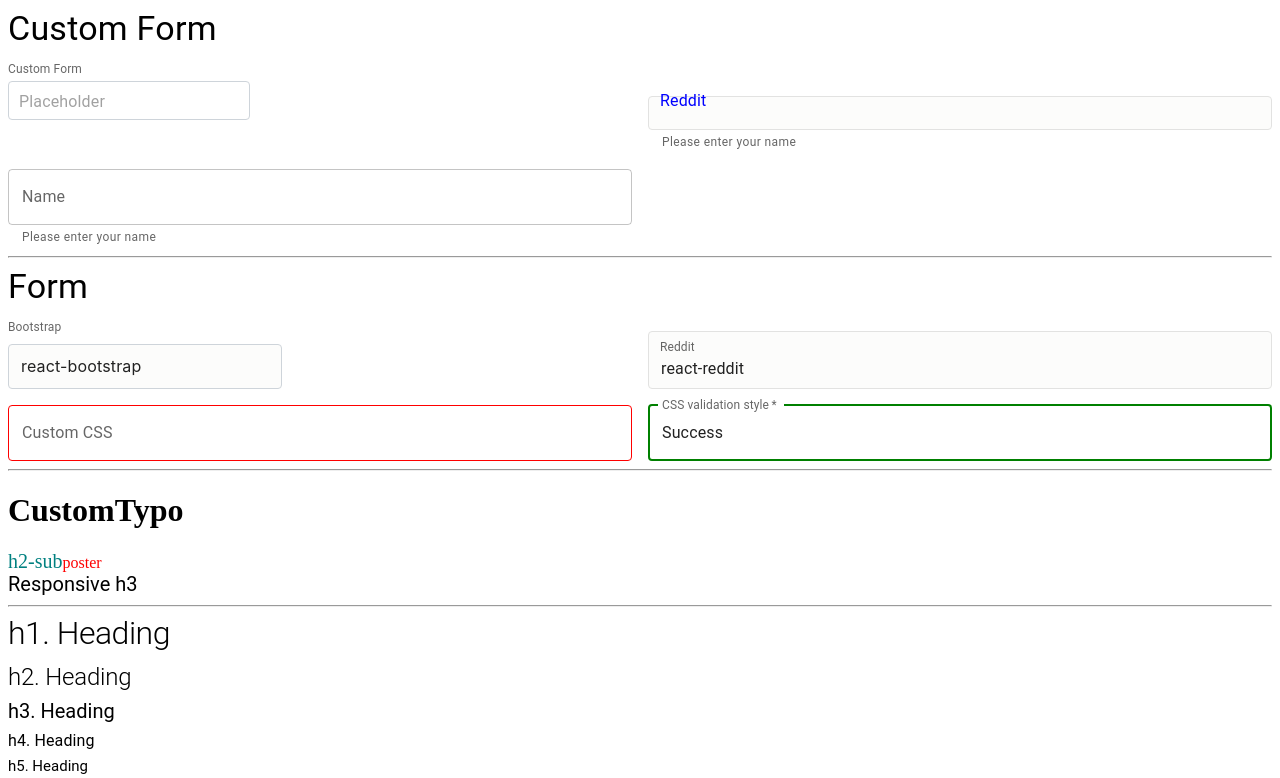
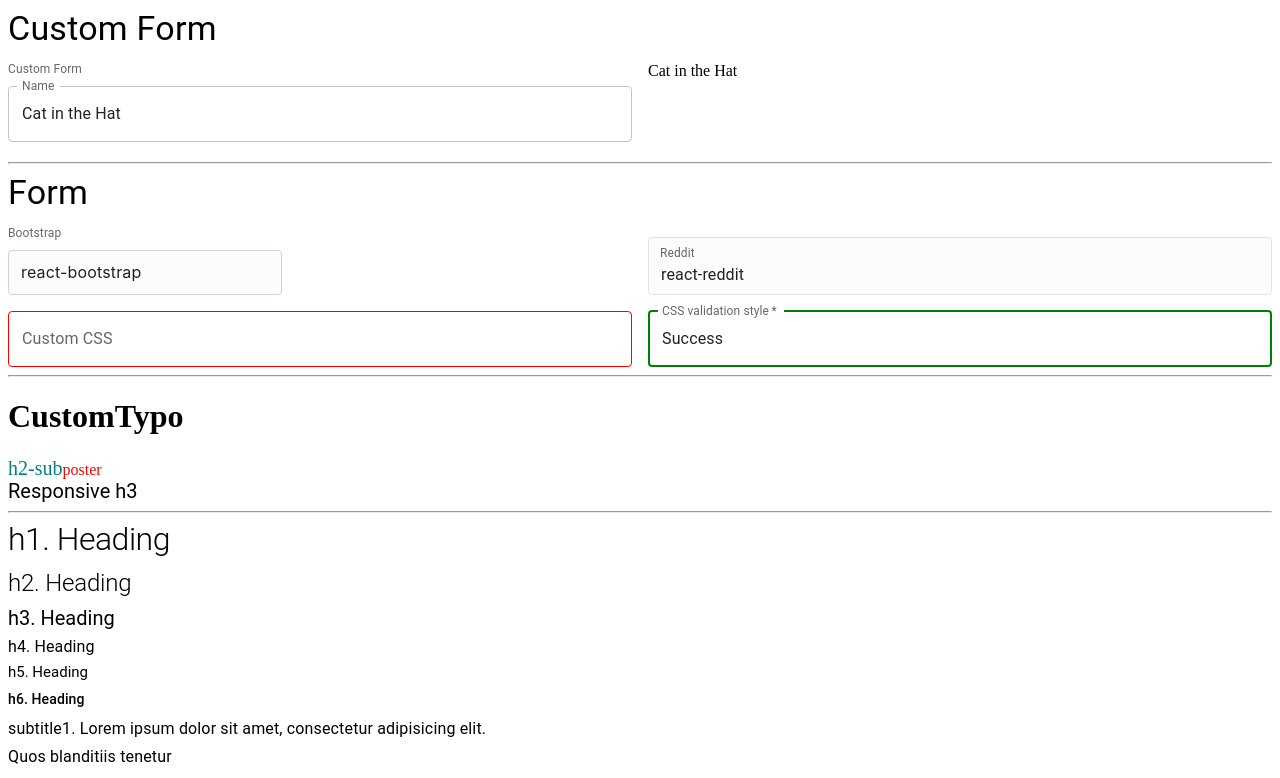
Before and after one commit to BoxPistols/MUI-SandBox_220430, a React (Create React App) app: page / in a window 1280 px wide. Shown: the top 778 px of the page. Built offline with nearby package versions, Linux system fonts and the light colour scheme.

Commit message:
initial commit

```diff
--- a/src/CustomForm.tsx
+++ b/src/CustomForm.tsx
@@ -1,32 +1,12 @@
 import * as React from 'react'
-import { alpha, styled } from '@mui/material/styles'
+import { styled } from '@mui/material/styles'
 import InputBase from '@mui/material/InputBase'
+import TextField from '@mui/material/TextField'
+import InputLabel from '@mui/material/InputLabel'
+import FormControl from '@mui/material/FormControl'
+// import { OutlinedInputProps } from '@mui/material/OutlinedInput'
 import Box from '@mui/material/Box'
-import InputLabel from '@mui/material/InputLabel'
-import TextField, { TextFieldProps } from '@mui/material/TextField'
-import FormControl from '@mui/material/FormControl'
-import { OutlinedInputProps } from '@mui/material/OutlinedInput'
 import Typography from '@mui/material/Typography'
-
-// const CssTextField = styled(TextField)({
-//   '& label.Mui-focused': {
-//     color: 'green',
-//   },
-//   '& .MuiInput-underline:after': {
-//     borderBottomColor: 'green',
-//   },
-//   '& .MuiOutlinedInput-root': {
-//     '& fieldset': {
-//       borderColor: 'red',
-//     },
-//     '&:hover fieldset': {
-//       borderColor: 'yellow',
-//     },
-//     '&.Mui-focused fieldset': {
-//       borderColor: 'green',
-//     },
-//   },
-// })
 
 const CustomInput = styled(InputBase)(({ theme }) => ({
   'label + &': {
@@ -38,14 +18,12 @@
     fontSize: 16,
     width: 'auto',
     padding: '8px 10px 6px',
-    // position: 'relative',
     // backgroundColor: theme.palette.mode === 'light' ? '#fcfcfb' : '#2b2b2b',
     transition: theme.transitions.create([
       'border-color',
       // 'background-color',
       // 'box-shadow',
     ]),
-    // Use the system font instead of the default Roboto font.
     '&:focus': {
       // boxShadow: `${alpha(theme.palette.primary.main, 0.25)} 0 0 0 0.2rem`,
       borderColor: theme.palette.primary.main,
@@ -53,68 +31,12 @@
   },
 }))
 
-const RedditTextField = styled((props: TextFieldProps) => (
-  <TextField
-    InputProps={{ disableUnderline: true } as Partial<OutlinedInputProps>}
-    {...props}
-    helperText="Please enter your name"
-  />
-))(({ theme }) => ({
-  '& .MuiFormLabel-root': {
-    color: 'teal',
-    position: 'initial',
-    fontSize: '1rem',
-    transform: 'null',
-    '&.Mui-focused': {
-      color: 'red',
-    },
-    '&.MuiInputLabel-animated': {
-      color: 'blue',
-    },
-  },
-  '& .MuiInputBase-input, .MuiFilledInput-input': {
-    padding: '0.5em',
-    height: '1rem',
-  },
-  '& .MuiFilledInput-root': {
-    border: '1px solid #e2e2e1',
-    overflow: 'hidden',
-    borderRadius: 4,
-    backgroundColor: theme.palette.mode === 'light' ? '#fcfcfb' : '#2b2b2b',
-    // transition: theme.transitions.create([
-    //   'border-color',
-    //   'background-color',
-    //   'box-shadow',
-    // ]),
-    '&:hover': {
-      backgroundColor: 'transparent',
-    },
-    '&.Mui-focused': {
-      position: 'initial',
-      backgroundColor: 'transparent',
-      boxShadow: `${alpha(theme.palette.primary.main, 0.25)} 0 0 0 2px`,
-      borderColor: theme.palette.primary.main,
-      transform: 'null',
-    },
-  },
-}))
+export default function CustomizedInputs() {
+  const [name, setName] = React.useState('Cat in the Hat')
+  const handleChange = (event: React.ChangeEvent<HTMLInputElement>) => {
+    setName(event.target.value)
+  }
 
-// const ValidationTextField = styled(TextField)({
-//   '& input:valid + fieldset': {
-//     borderColor: 'green',
-//     borderWidth: 2,
-//   },
-//   '& input:invalid + fieldset': {
-//     borderColor: 'red',
-//     borderWidth: 2,
-//   },
-//   '& input:valid:focus + fieldset': {
-//     borderLeftWidth: 6,
-//     padding: '4px !important', // override inline-style
-//   },
-// })
-
-export default function CustomizedInputs() {
   return (
     <Box>
       <Box>
@@ -132,40 +54,29 @@
         }}
       >
         {/* Custom Form */}
-        <FormControl variant="standard">
-          <InputLabel htmlFor="custom-input" shrink>
+        <FormControl variant="standard" sx={{ margin: '24px 0 12px 0' }}>
+          <InputLabel
+            htmlFor="custom-input"
+            shrink
+            sx={{ margin: '-24px 0 0 0' }}
+          >
             <Typography variant="body1">Custom Form</Typography>
           </InputLabel>
-          <CustomInput
+          {/* <CustomInput
             id="custom-input"
             placeholder="Placeholder"
             // defaultValue="defaultValue"
+          /> */}
+          {/* xxx */}
+          <TextField
+            id="custom-input"
+            label="Name"
+            value={name}
+            onChange={handleChange}
           />
         </FormControl>
+        {name}
         {/* Field */}
-        <RedditTextField
-          label="Reddit"
-          // defaultValue="react-reddit"
-          placeholder="react-reddit"
-          id="reddit-input"
-          variant="filled"
-          style={{ marginTop: 11 }}
-        />
-        <TextField
-          helperText="Please enter your name"
-          id="demo-helper"
-          label="Name"
-        />
-        {/*
-
-        <CssTextField label="Custom CSS" id="custom-css-outlined-input" />
-        <ValidationTextField
-          label="CSS validation style"
-          required
-          variant="outlined"
-          defaultValue="Success"
-          id="validation-outlined-input"
-        /> */}
       </Box>
     </Box>
   )
```
